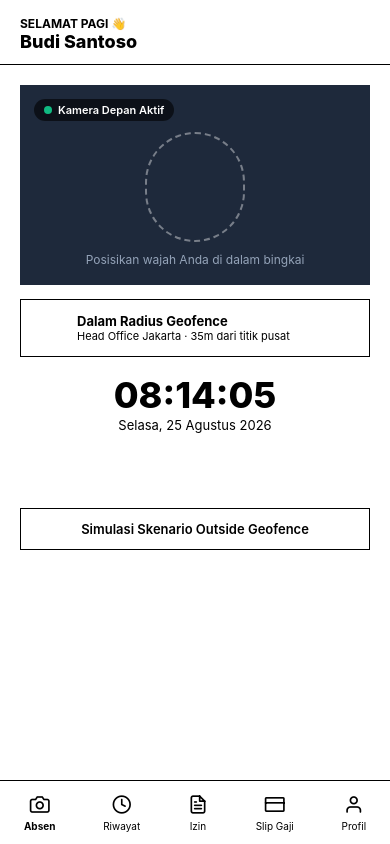
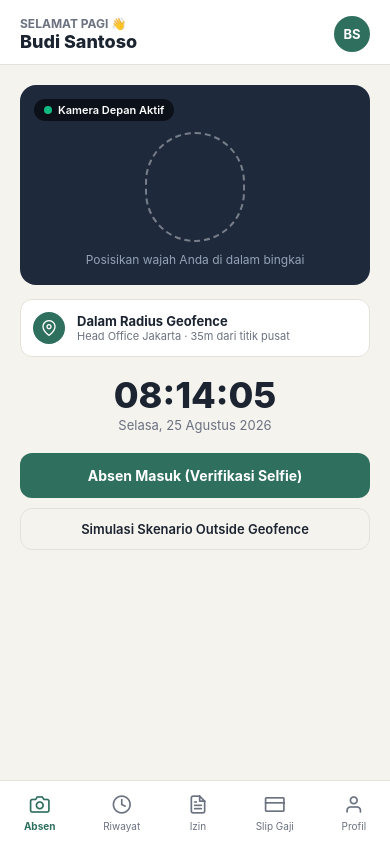
Before and after one commit to rikmyk/HRIS, a React Native app in the folder mobile/: screen / in a window 390 px wide. Built offline with nearby package versions, Linux system fonts and the light colour scheme.

Commit message:
fix(mobile): export complete theme tokens in theme.ts to resolve TypeScript errors

```diff
--- a/mobile/src/theme.ts
+++ b/mobile/src/theme.ts
@@ -2,14 +2,19 @@
 
 export const Colors = {
   ink: '#1B2430',          // Dark navy — primary text, dark CTA buttons
+  darkInk: '#1B2430',      // Alias
   primary: '#2F6F5E',      // Forest green — active GPS, clock-in button, nav active
+  forestGreen: '#2F6F5E',  // Alias
   primaryDark: '#204F42',  // Dark green
   accent: '#E8A33D',       // Amber — avatar, highlight badges
   bg: '#F5F3EE',           // Warm off-white — screen background
+  creamBg: '#F5F3EE',      // Alias
   surface: '#FFFFFF',      // White — cards, bottom sheet
   danger: '#C24A3B',       // Red-brown — geofence reject, errors
   muted: '#6B7280',        // Grey — secondary labels, inactive nav
+  mutedText: '#6B7280',    // Alias
   line: '#E5E1D8',         // Border lines
+  lineBorder: '#E5E1D8',   // Alias
 };
 
 export const Typography = {
@@ -21,4 +26,6 @@ export const Radius = {
   default: 14,
   pill: 999,
   card: 16,
+  md: 12,
+  lg: 16,
 };
```
